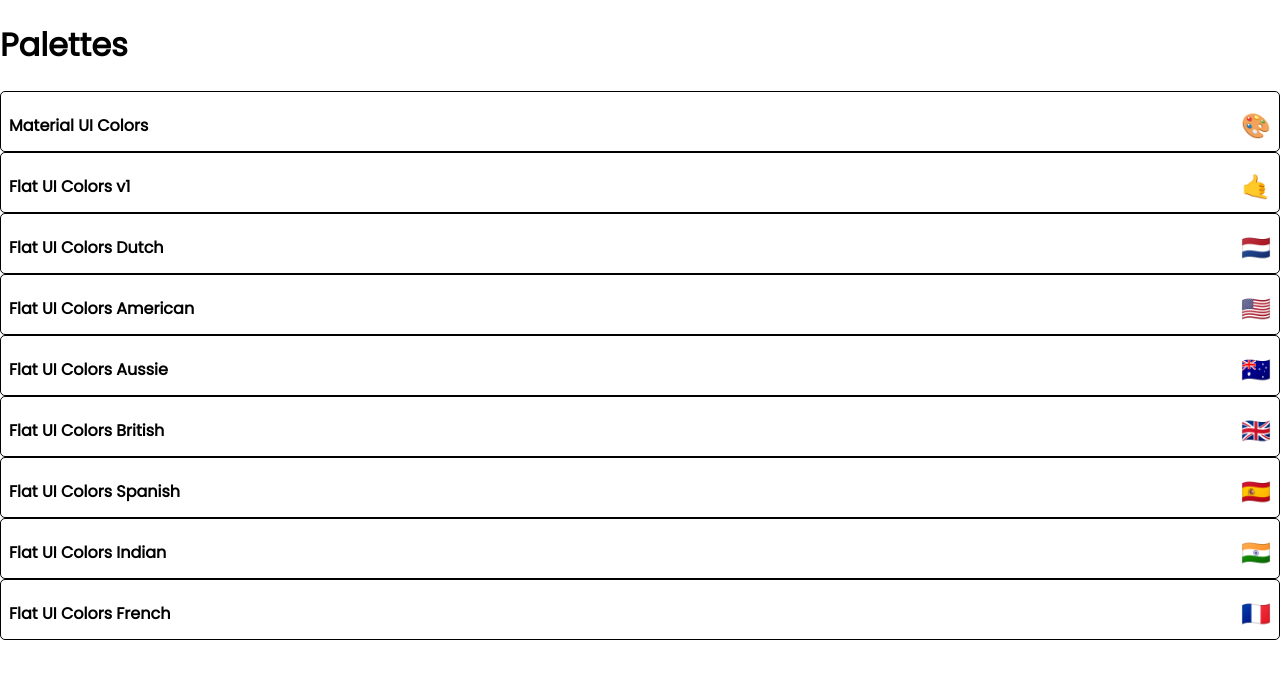
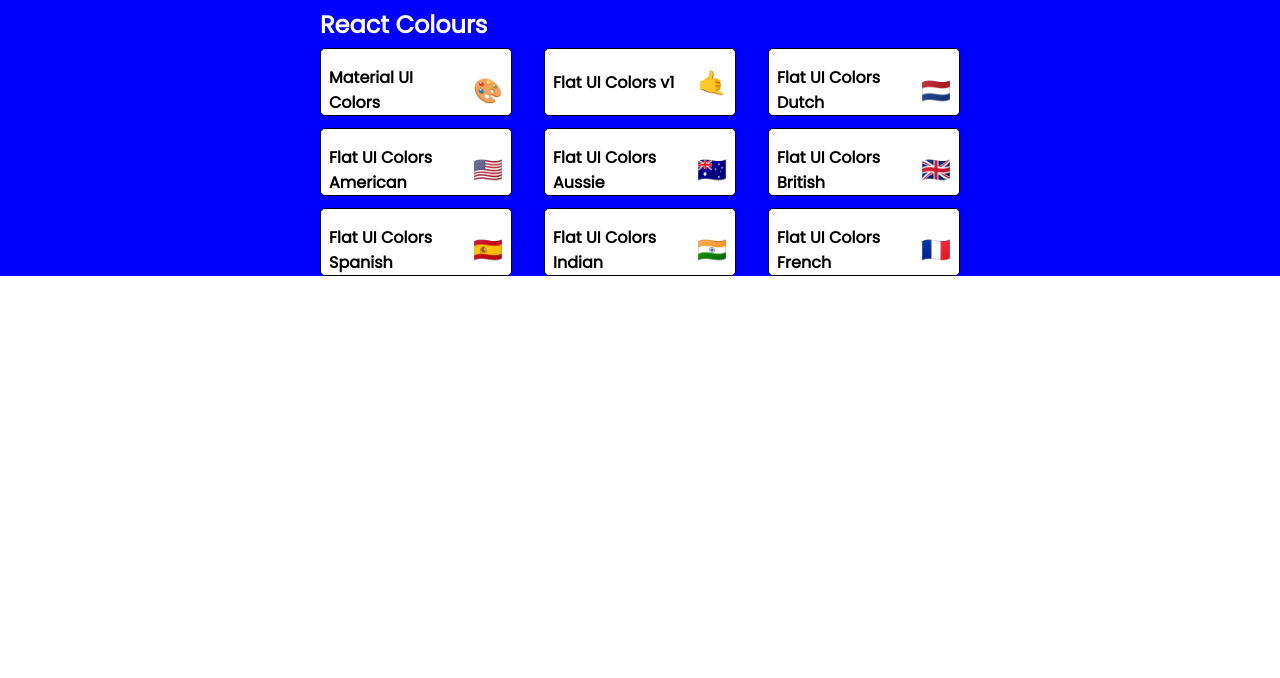
Before and after one commit to Vlad-B/colour-picker, a React (Create React App) app: page / in a window 1280 px wide. Shown: the top 678 px of the page. Built offline with nearby package versions, Linux system fonts and the light colour scheme.

Commit message:
Start styling PaletteList withStyles

```diff
--- a/src/components/PaletteList/PaletteList.js
+++ b/src/components/PaletteList/PaletteList.js
@@ -1,17 +1,52 @@
 import React, { Component } from 'react';
 import { Link } from 'react-router-dom';
 import MiniPalette from '../MiniPalette/MiniPalette';
+import { withStyles } from '@material-ui/styles';
+
+const styles = {
+	root      : {
+		backgroundColor : 'blue',
+		height          : '100%',
+		display         : 'flex',
+		alignItems      : 'flex-start',
+		justifyContent  : 'center'
+	},
+	container : {
+		width         : '50%',
+		display       : 'flex',
+		alignItems    : 'flex-start',
+		flexDirection : 'column',
+		flexWrap      : 'wrap'
+	},
+	nav       : {
+		display        : 'flex',
+		width          : '100%',
+		justifyContent : 'space-between',
+		color          : '#fff'
+	},
+	palettes  : {
+		boxSizing           : 'border-box',
+		width               : '100%',
+		display             : 'grid',
+		gridTemplateColumns : 'repeat(3, 30%)',
+		gap                 : '5%'
+	}
+};
 
 class PaletteList extends Component {
 	render() {
-		const { palettes } = this.props;
+		const { palettes, classes } = this.props;
 		return (
-			<div>
-				<h1>Palettes</h1>
-				{palettes.map((palette) => <MiniPalette {...palette} />)}
+			<div className={classes.root}>
+				<div className={classes.container}>
+					<nav className={classes.nav}>
+						<h1>React Colours</h1>
+					</nav>
+					<div className={classes.palettes}>{palettes.map((palette) => <MiniPalette {...palette} />)}</div>
+				</div>
 			</div>
 		);
 	}
 }
 
-export default PaletteList;
+export default withStyles(styles)(PaletteList);
```
